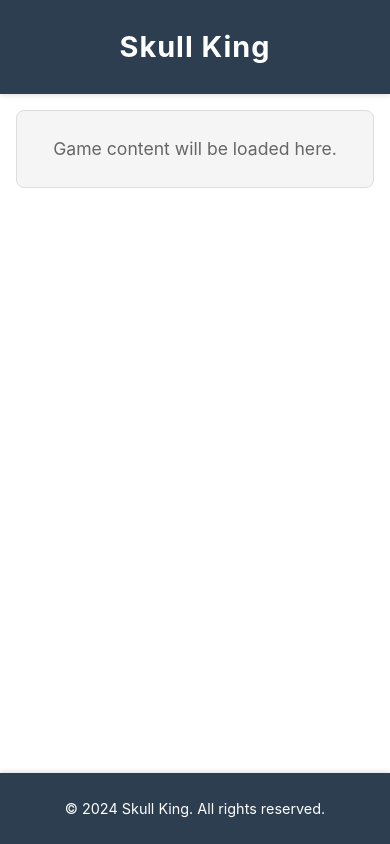
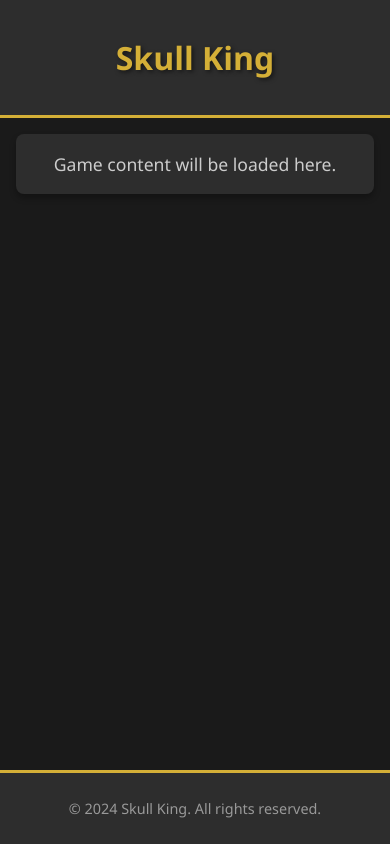
Before and after one commit to corynaegle-ai/swarm-managed-skull-king-27, a plain HTML site: page index.html in a window 390 px wide. Drawn offline with Linux system fonts and the light colour scheme.

Commit message:
TKT-C7E6A459: Create project skeleton (HTML/CSS/JS entry files)
Created complete project skeleton with index.html (HTML entry point with proper DOM structure), style.css (base styles with dark theme suitable for Skull King), and app.js (main JS entry point with state initialization and error handling).

Generated by Swarm Agent forge-agent-003 (FORGE)

```diff
--- a/app.js
+++ b/app.js
@@ -1,65 +1,51 @@
 /**
  * Skull King - Main Application Entry Point
- * Initializes app state and sets up DOM event listeners
+ * Initializes the application state and sets up the game structure
  */
 
-// App State
+// Application State
 const appState = {
     initialized: false,
     gameStarted: false,
     players: [],
-    currentRound: 0,
-    gameVersion: '1.0.0'
+    currentRound: 0
 };
 
 /**
  * Initialize the application
+ * Sets up the DOM, event listeners, and initial state
  */
 function initializeApp() {
     try {
-        // Verify critical DOM elements exist
-        const appContainer = document.getElementById('app');
+        // Verify required DOM elements exist
+        const appElement = document.getElementById('app');
         const mainContent = document.getElementById('main-content');
         const gameSection = document.getElementById('game-section');
 
-        if (!appContainer || !mainContent || !gameSection) {
-            throw new Error('Critical DOM elements not found');
+        if (!appElement || !mainContent || !gameSection) {
+            throw new Error('Required DOM elements not found');
         }
 
         // Mark app as initialized
         appState.initialized = true;
-        appState.gameStarted = false;
 
-        // Log initialization success
-        console.log('Skull King app initialized successfully', appState);
+        console.log('Application initialized successfully');
+        console.log('App State:', appState);
 
-        return true;
+        // Application is ready for additional features
+        document.addEventListener('DOMContentLoaded', function() {
+            console.log('DOM fully loaded and parsed');
+        });
+
     } catch (error) {
-        console.error('Failed to initialize app:', error);
-        return false;
+        console.error('Failed to initialize application:', error.message);
+        throw error;
     }
 }
 
-/**
- * DOM Content Loaded Event
- * Triggered when the DOM is fully parsed
- */
+// Initialize the application when the DOM is ready
 if (document.readyState === 'loading') {
-    document.addEventListener('DOMContentLoaded', () => {
-        const success = initializeApp();
-        if (!success) {
-            console.error('Application initialization failed');
-        }
-    });
+    document.addEventListener('DOMContentLoaded', initializeApp);
 } else {
-    // DOM is already loaded (e.g., when script is deferred)
-    const success = initializeApp();
-    if (!success) {
-        console.error('Application initialization failed');
-    }
+    initializeApp();
 }
-
-// Export for testing (if applicable)
-if (typeof module !== 'undefined' && module.exports) {
-    module.exports = { appState, initializeApp };
-}
--- a/style.css
+++ b/style.css
@@ -1,4 +1,3 @@
-/* Base Styles */
 * {
     margin: 0;
     padding: 0;
@@ -6,84 +5,68 @@
 }
 
 body {
-    font-family: -apple-system, BlinkMacSystemFont, 'Segoe UI', Roboto, 'Helvetica Neue', Arial, sans-serif;
+    font-family: 'Segoe UI', Tahoma, Geneva, Verdana, sans-serif;
+    background-color: #1a1a1a;
+    color: #ffffff;
     line-height: 1.6;
-    color: #333;
-    background-color: #f9f9f9;
 }
 
-/* App Container */
 #app {
     min-height: 100vh;
     display: flex;
     flex-direction: column;
-    background-color: #fff;
 }
 
-/* Header */
 header {
-    background-color: #2c3e50;
-    color: #fff;
-    padding: 1.5rem;
+    background-color: #2d2d2d;
+    padding: 2rem;
     text-align: center;
-    box-shadow: 0 2px 4px rgba(0, 0, 0, 0.1);
+    border-bottom: 3px solid #d4af37;
 }
 
 header h1 {
-    font-size: 2.5rem;
-    font-weight: 700;
-    letter-spacing: 1px;
+    font-size: 3rem;
+    color: #d4af37;
+    text-shadow: 2px 2px 4px rgba(0, 0, 0, 0.5);
 }
 
-/* Main Content */
-#main-content {
+main {
     flex: 1;
     padding: 2rem;
-    max-width: 1200px;
-    margin: 0 auto;
-    width: 100%;
 }
 
-/* Game Section */
 #game-section {
-    background-color: #f5f5f5;
+    background-color: #2d2d2d;
     padding: 2rem;
     border-radius: 8px;
-    border: 1px solid #ddd;
-    text-align: center;
+    box-shadow: 0 4px 6px rgba(0, 0, 0, 0.3);
 }
 
 #game-section p {
     font-size: 1.1rem;
-    color: #666;
+    text-align: center;
+    color: #cccccc;
 }
 
-/* Footer */
 footer {
-    background-color: #2c3e50;
-    color: #fff;
+    background-color: #2d2d2d;
+    padding: 1.5rem;
     text-align: center;
-    padding: 1.5rem;
-    margin-top: auto;
-    box-shadow: 0 -2px 4px rgba(0, 0, 0, 0.1);
-}
-
-footer p {
-    margin: 0;
+    border-top: 3px solid #d4af37;
+    color: #999999;
     font-size: 0.9rem;
 }
 
-/* Responsive Design */
 @media (max-width: 768px) {
     header h1 {
-        font-size: 1.8rem;
+        font-size: 2rem;
     }
 
-    #main-content {
+    main {
         padding: 1rem;
     }
 
     #game-section {
-        padding: 1.5rem;
+        padding: 1rem;
     }
 }
```
